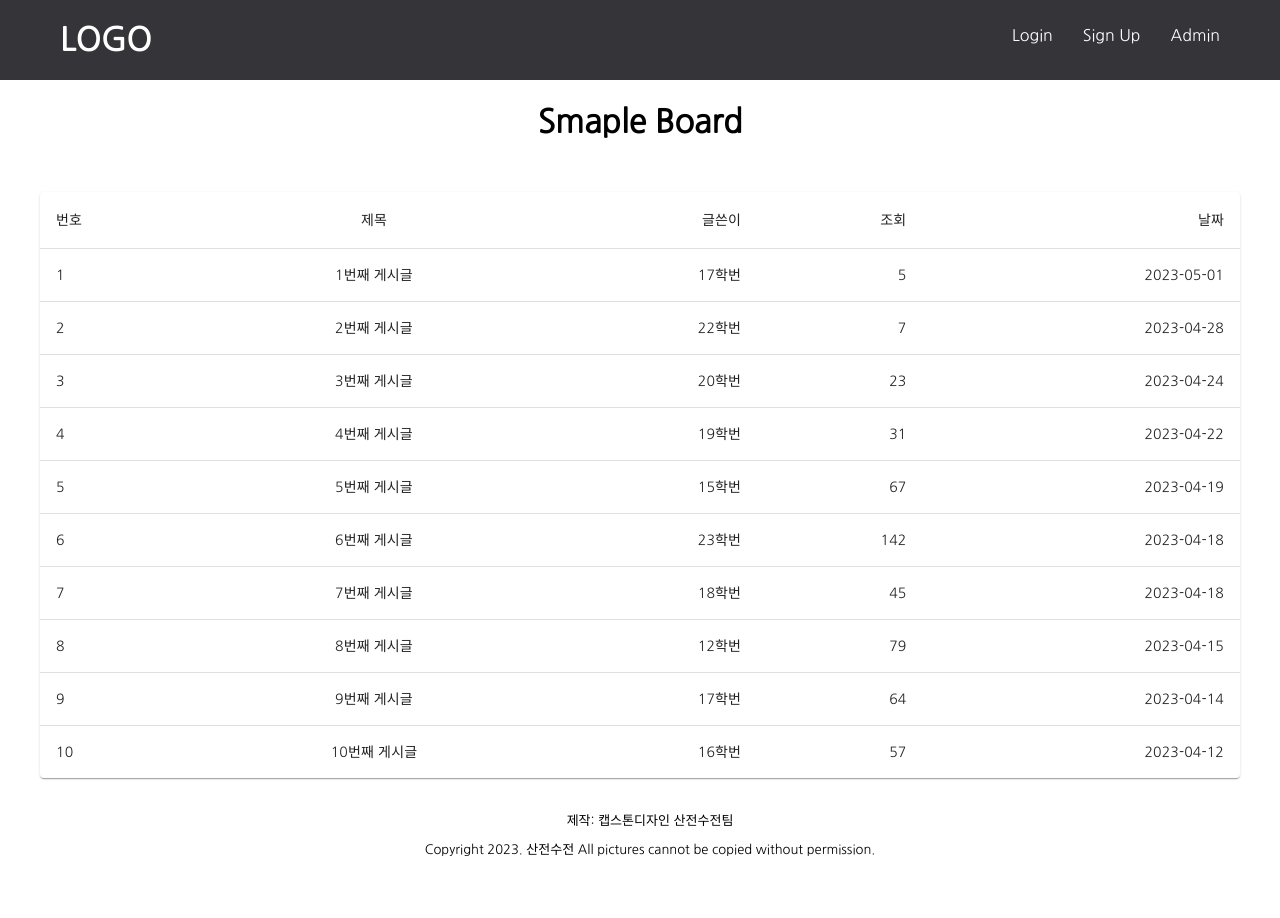
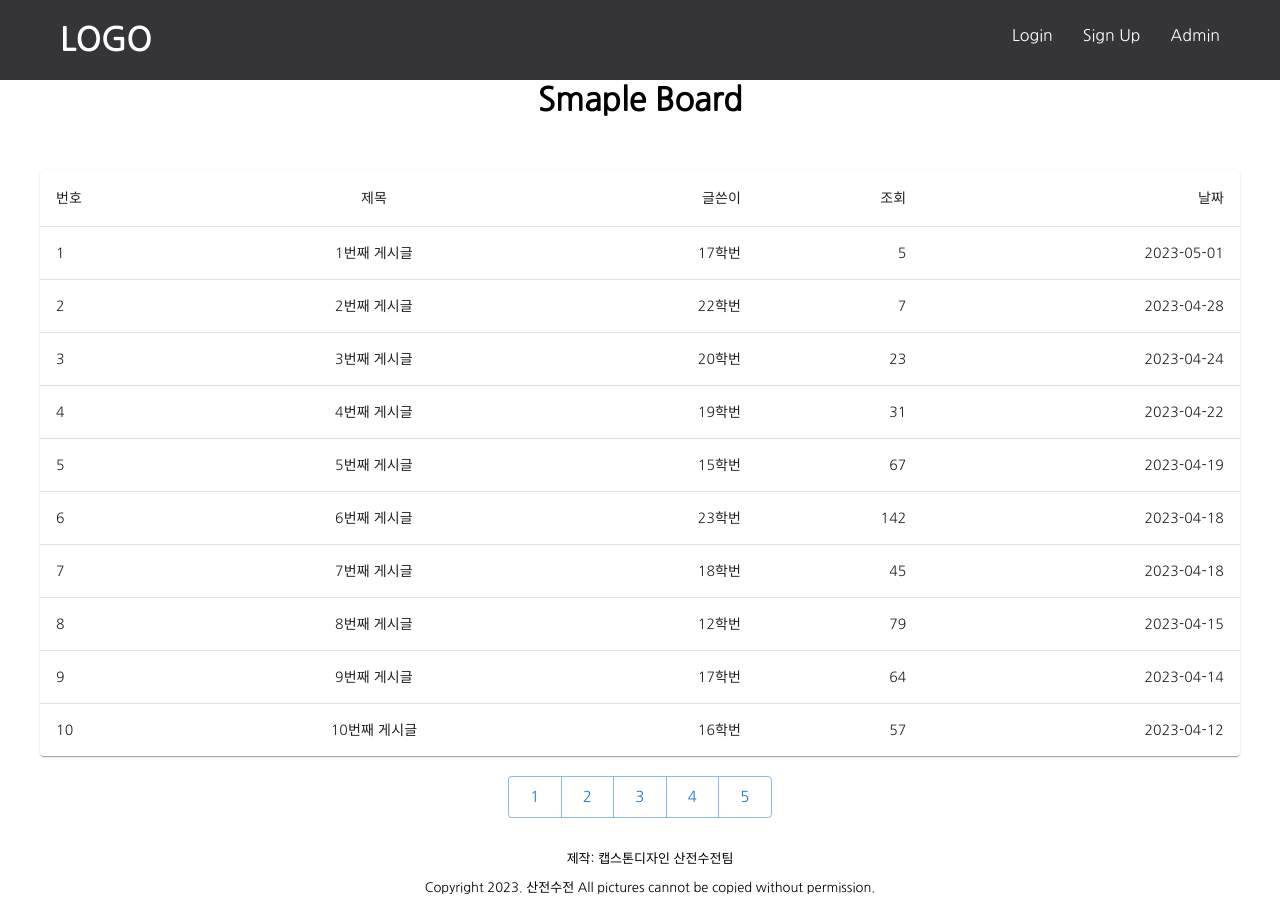
Before and after one commit to sanjeonsujeon/frontEnd, a React (Create React App) app in the folder Dufs-FrontEnd/: page /board in a window 1280 px wide. Before the commit the page ends 880 px from the top, so only its background shows below. Built offline with nearby package versions, Linux system fonts and the light colour scheme.

Commit message:
하단 페이지 버튼 추가

```diff
--- a/Dufs-FrontEnd/src/pages/Board.jsx
+++ b/Dufs-FrontEnd/src/pages/Board.jsx
@@ -10,7 +10,8 @@ import TableContainer from '@mui/material/TableContainer';
 import TableHead from '@mui/material/TableHead';
 import TableRow from '@mui/material/TableRow';
 import Paper from '@mui/material/Paper';
-
+import Button from '@mui/material/Button';
+import ButtonGroup from '@mui/material/ButtonGroup';
 
 function createData(number, title, name, view, date) {
 	return { number, title, name, view, date };
@@ -28,14 +29,29 @@ function createData(number, title, name, view, date) {
 		createData(9,'9번째 게시글','17학번',64,'2023-04-14'),
 		createData(10,'10번째 게시글','16학번',57,'2023-04-12'),
   	];
+	const buttons = [
+		<Button key="1">1</Button>,
+		<Button key="2">2</Button>,
+		<Button key="3">3</Button>,
+		<Button key="4">4</Button>,
+		<Button key="5">5</Button>
+	];
 
   	const BoardContent = styled.div`
-	display: inline-block;
+	display: flex;
+	flex-direction: column;
 	width: 100%;
 	max-width: 1200px;
+  	margin: auto;
 `
 	const H1_Title = styled.h1`
 	margin: 0 0 50px 0;
+	text-align: center;
+`
+	const ButtonDiv = styled.div`
+	margin: 20px auto;
+	display: flex;
+  	justify-content: center;
 	`
 
 const Board = (props) => {
@@ -70,6 +86,11 @@ const Board = (props) => {
 					</TableBody>
 				</Table>
 			</TableContainer>
+			<ButtonDiv>
+				<ButtonGroup size="large" aria-label="large button group">
+					{buttons}
+				</ButtonGroup>
+			</ButtonDiv>
 			</BoardContent>
 		</>
 	);
--- a/Dufs-FrontEnd/src/pages/Main.jsx
+++ b/Dufs-FrontEnd/src/pages/Main.jsx
@@ -12,14 +12,14 @@ const Main = (props) => {
     const navigate = useNavigate();
 
     const play = () => {
-        navigate('/sub');
+        navigate('/board');
     };
 
 	return (
 		<>
 			<MainContent>
 				<h3>Main</h3>
-				<Button onClick={play}>Move to Sub Page</Button>
+				<Button onClick={play}>Move to Board Page</Button>
 			</MainContent>
 		</>
 	);
```
Lines whose indentation alone changed are shown as unchanged.
